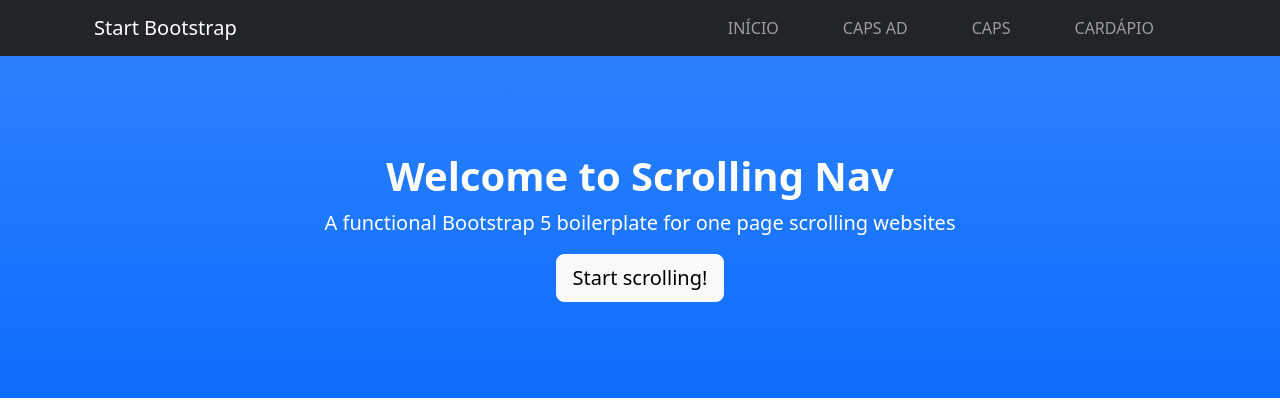
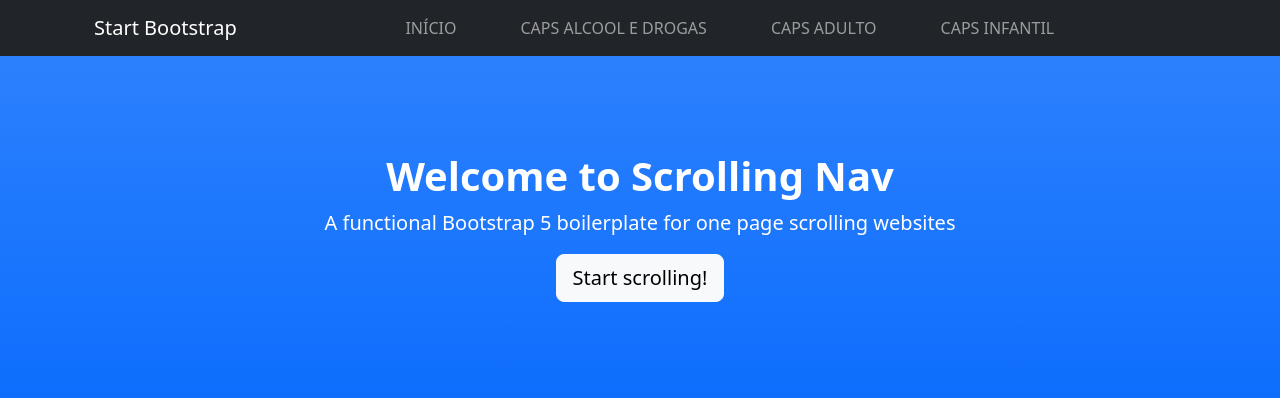
Before and after one commit to phprola/Saude_Chapeco, a Laravel app: page / in a window 1280 px wide. Shown: the top 420 px of the page. Run offline with Laravel 10, Linux system fonts and the light colour scheme.

Commit message:
navs do welcome

```diff
--- a/resources/views/welcome.blade.php
+++ b/resources/views/welcome.blade.php
@@ -19,9 +19,10 @@
                 <div class="collapse navbar-collapse" id="navbarResponsive">
                     <ul class="navbar-nav ms-auto">
                         <li class="nav-item px-lg-4"><a class="nav-link text-uppercase" href="./">Início</a></li>
-                        <li class="nav-item px-lg-4"><a class="nav-link text-uppercase" href="about">Caps AD</a></li>
-                        <li class="nav-item px-lg-4"><a class="nav-link text-uppercase" href="products">Caps </a></li>
-                        <li class="nav-item px-lg-4"><a class="nav-link text-uppercase" href="store">Cardápio</a></li>
+                        <li class="nav-item px-lg-4"><a class="nav-link text-uppercase" href="CapsDrogas">Caps Alcool e Drogas</a></li>
+                        <li class="nav-item px-lg-4"><a class="nav-link text-uppercase" href="CapsAdulto">Caps Adulto </a></li>
+                        <li class="nav-item px-lg-4"><a class="nav-link text-uppercase" href="CapsInf">Caps Infantil</a></li>
+                        <li class="nav-item px-lg-4"><a class="nav-link text-uppercase" href="outros"></a>Outros</li>
                     </ul>
                 </div>
             </div>
--- a/routes/web.php
+++ b/routes/web.php
@@ -16,3 +16,15 @@
 Route::get('/', function () {
     return view('welcome');
 });
+Route::get('/CapsDrogas', function () {
+    return view('CapsDrogas');
+});
+Route::get('/CapsAdulto', function () {
+    return view('CapsAdulto');
+});
+Route::get('/CapsInf', function () {
+    return view('CapsInf');
+});
+Route::get('/outros', function () {
+    return view('outros');
+});
```
Also changed, not shown: resources/views/capsAdulto.blade.php (added), resources/views/capsDrogas.blade.php (added), resources/views/capsInf.blade.php (added), resources/views/outros.blade.php (added).
